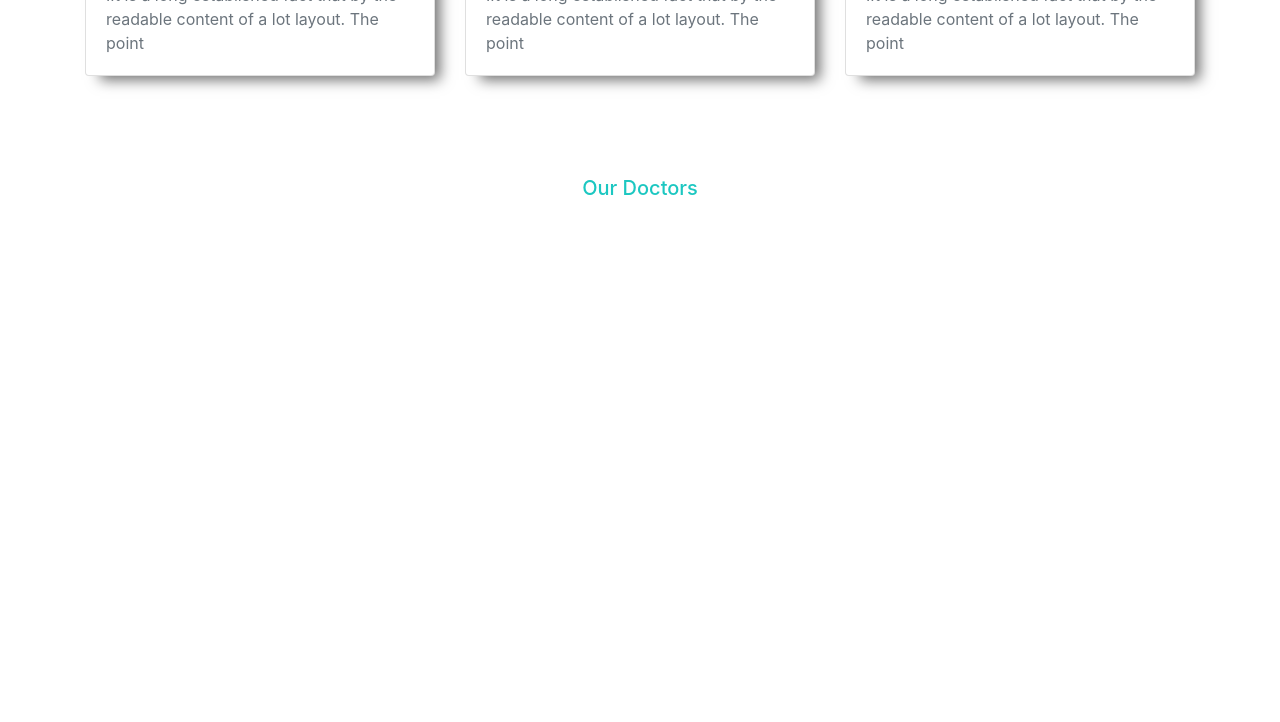
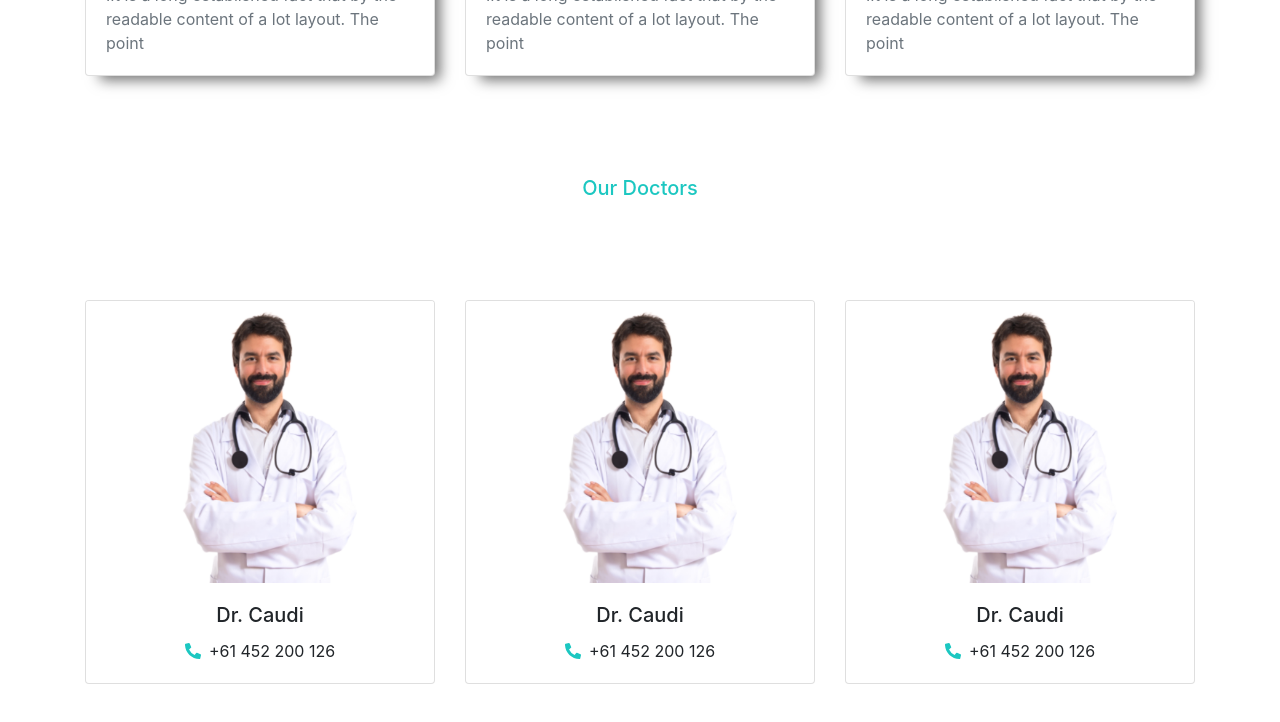
Before and after one commit to Abir-Hasan-GUB/Doctors-portal, a React (Create React App) app: page / in a window 1280 px wide. Shown: the part 3419-4141 px from the top of the page. Built offline with nearby package versions, Linux system fonts and the light colour scheme.

Commit message:
Our Doctors part complete

```diff
--- a/src/components/Home/Blog/Blog.css
+++ b/src/components/Home/Blog/Blog.css
@@ -28,9 +28,9 @@
     opacity: 1;
     width: 100%;
 }
-.cardOverlay .cardFooterInfo{
+/* .cardOverlay .cardFooterInfo{
     padding: 25px;
-}
+} */
 .rightArrow{
     font-size: 35px !important;
     color: #fff;
--- a/src/components/Home/Blog/Blog.js
+++ b/src/components/Home/Blog/Blog.js
@@ -5,15 +5,13 @@ import people2 from '../../../images/People2.png';
 import people3 from '../../../images/People3.png';
 import { faLongArrowAltRight } from '@fortawesome/free-solid-svg-icons';
 import { FontAwesomeIcon } from '@fortawesome/react-fontawesome';
-// import quate from '../../../images/quote.png';
-
 
 const rightArrowIcon = <FontAwesomeIcon icon={faLongArrowAltRight} />
 
 const Blog = () => {
     return (
         <div className="container">
-            <div className="text-center sarviceResponsive blogText">
+            <div className="text-center blogText">
                 <h5 style={{ color: '#1CC7C1' }}>OUR BLOG</h5>
                 <h2>From Our Blog News</h2>
             </div>
@@ -38,8 +36,8 @@ const Blog = () => {
                 layout. The point </p>
             </div>
 
-            <div className="cardOverlay">
-            <div className="cardFooterInfo">
+            <div className="cardOverlay p-3">
+            <div className="cardFooterInfo ">
                         <h6 className="pt-5" style={{ color: '#fff' }}>Winson Herry</h6>
                         <p className="text-white">23 April 2019</p>
                         <h4 className="mt-3 mb-3 text-white">The tooth cancer is taking achallenge</h4>
@@ -67,7 +65,7 @@ const Blog = () => {
                             by the readable content of a lot
                             layout. The point </p>
                         </div>
-                        <div className="cardOverlay">
+                        <div className="cardOverlay p-3">
                         <div className="cardFooterInfo">
                         <h6 className="pt-5" style={{ color: '#fff' }}>Winson Herry</h6>
                         <p className="text-white">23 April 2019</p>
@@ -94,8 +92,8 @@ const Blog = () => {
                             by the readable content of a lot
                             layout. The point </p>
                         </div>
-                        <div className="cardOverlay">
-                        <div className="cardFooterInfo">
+                        <div className="cardOverlay p-3">
+                        <div className="cardFooterInfo ">
                         <h6 className="pt-5" style={{ color: '#fff' }}>Winson Herry</h6>
                         <p className="text-white">23 April 2019</p>
                         <h4 className="mt-3 mb-3 text-white">The tooth cancer is taking achallenge</h4>
--- a/src/components/Home/OurDoctors/OurDoctors.css
+++ b/src/components/Home/OurDoctors/OurDoctors.css
@@ -0,0 +1,3 @@
+.phoneIcon{
+    color: #1CC7C1;
+}
--- a/src/components/Home/OurDoctors/OurDoctors.js
+++ b/src/components/Home/OurDoctors/OurDoctors.js
@@ -1,4 +1,10 @@
 import React from 'react';
+import doctorImg from '../../../images/doctorSmart.jpg';
+import { faPhoneAlt } from '@fortawesome/free-solid-svg-icons';
+import { FontAwesomeIcon } from '@fortawesome/react-fontawesome';
+import './OurDoctors.css';
+
+const phoneIcon = <FontAwesomeIcon icon={faPhoneAlt} />
 
 const OurDoctors = () => {
     return (
@@ -6,6 +12,33 @@ const OurDoctors = () => {
             <div className="text-center sarviceResponsive blogText">
                 <h5 style={{ color: '#1CC7C1' }}>Our Doctors</h5>
             </div>
+            <div className="doctorsCards">
+            <div class="card-deck">
+  <div class="card">
+    <img className = "card-img-top"src={doctorImg} alt="doctorImg"/>
+    <div class="card-body text-center">
+      <h5 class="card-title">Dr. Caudi</h5>
+      <p class="card-text"><span className="mr-2 phoneIcon">{phoneIcon}</span>+61 452 200 126</p>
+    </div>
+  </div>
+
+ <div class="card">
+    <img className = "card-img-top"src={doctorImg} alt="doctorImg"/>
+    <div class="card-body text-center">
+      <h5 class="card-title">Dr. Caudi</h5>
+      <p class="card-text"><span className="mr-2 phoneIcon">{phoneIcon}</span>+61 452 200 126</p>
+    </div>
+  </div>
+
+  <div class="card">
+    <img className = "card-img-top"src={doctorImg} alt="doctorImg"/>
+    <div class="card-body text-center">
+      <h5 class="card-title">Dr. Caudi</h5>
+      <p class="card-text"><span className="mr-2 phoneIcon">{phoneIcon}</span>+61 452 200 126</p>
+    </div>
+  </div>
+</div>
+            </div>
         </div>
     );
 };
```
Also changed, not shown: src/images/doctorSmart.jpg (added).
